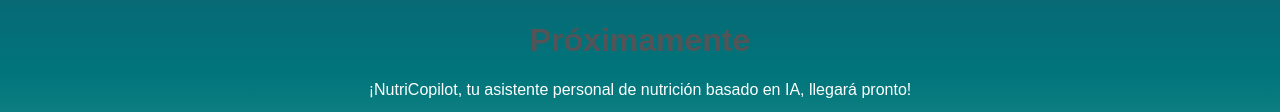
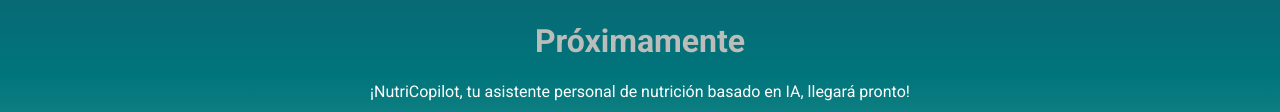
Before and after one commit to VictorUceda/NutriCopilot, a plain HTML site: page index.html in a window 1280 px wide. Shown: the part 323-435 px from the top of the page. Drawn offline with Linux system fonts and the light colour scheme.

Commit message:
font and colors update

```diff
--- a/index.html
+++ b/index.html
@@ -5,6 +5,7 @@
     <meta name="viewport" content="width=device-width, initial-scale=1.0">
     <title>NutriCopilot - Próximamente</title>
     <link rel="stylesheet" href="styles.css">
+    <link href="https://fonts.googleapis.com/css2?family=Roboto:wght@400;700&display=swap" rel="stylesheet">
 </head>
 <body>
     <div class="container">
--- a/styles.css
+++ b/styles.css
@@ -1,10 +1,9 @@
 body, html {
     margin: 0;
     padding: 0;
-    font-family: 'Arial', sans-serif;
+    font-family: 'Roboto', sans-serif; /* Cambiado de Arial a Roboto */
     margin: 0;
     padding: 0;
-    font-family: 'Arial', sans-serif;
     background: linear-gradient(to bottom, #263c5d, #00757b, #9be3c9); /* Gradient background based on image */
     text-align: center;
     height: 100%
@@ -22,7 +21,7 @@
 }
 
 h1 {
-    color: #525457;
+    color: #bbbdbb;
 }
 
 p {
```
